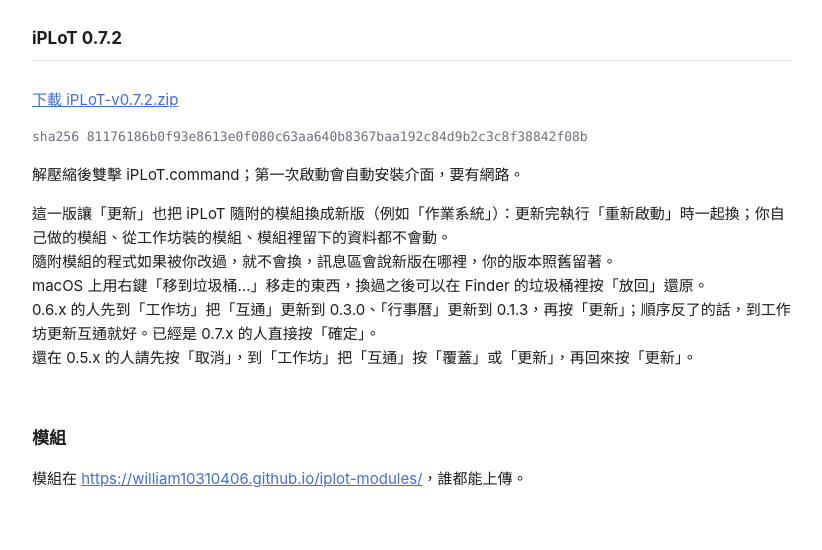
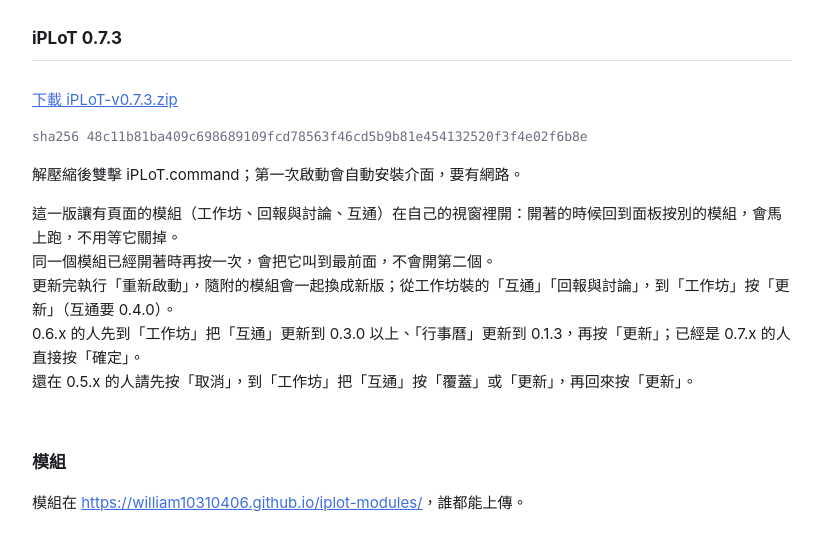
Before and after one commit to william10310406/iplot-workshop, a plain HTML site: page index.html in a window 1280 px wide. Shown: the part 58-608 px from the top of the page, without its empty margins (228-1050 px from the left). Drawn offline with Linux system fonts and the light colour scheme.

Commit message:
0.7.3（v0.7.3，f173d59）

```diff
--- a/index.html
+++ b/index.html
@@ -23,15 +23,15 @@ a { color: var(--accent); }
 </head>
 <body>
 <h1>iPLoT 工作坊</h1>
-<h2>iPLoT 0.7.2</h2>
+<h2>iPLoT 0.7.3</h2>
 <div class="box">
-<p><a href="https://william10310406.github.io/iplot-workshop/iPLoT-v0.7.2.zip">下載 iPLoT-v0.7.2.zip</a></p>
-<p class="sha">sha256 81176186b0f93e8613e0f080c63aa640b8367baa192c84d9b2c3c8f38842f08b</p>
+<p><a href="https://william10310406.github.io/iplot-workshop/iPLoT-v0.7.3.zip">下載 iPLoT-v0.7.3.zip</a></p>
+<p class="sha">sha256 48c11b81ba409c698689109fcd78563f46cd5b9b81e454132520f3f4e02f6b8e</p>
 <p>解壓縮後雙擊 iPLoT.command；第一次啟動會自動安裝介面，要有網路。</p>
-<p class="notes">這一版讓「更新」也把 iPLoT 隨附的模組換成新版（例如「作業系統」）：更新完執行「重新啟動」時一起換；你自己做的模組、從工作坊裝的模組、模組裡留下的資料都不會動。
-隨附模組的程式如果被你改過，就不會換，訊息區會說新版在哪裡，你的版本照舊留著。
-macOS 上用右鍵「移到垃圾桶…」移走的東西，換過之後可以在 Finder 的垃圾桶裡按「放回」還原。
-0.6.x 的人先到「工作坊」把「互通」更新到 0.3.0、「行事曆」更新到 0.1.3，再按「更新」；順序反了的話，到工作坊更新互通就好。已經是 0.7.x 的人直接按「確定」。
+<p class="notes">這一版讓有頁面的模組（工作坊、回報與討論、互通）在自己的視窗裡開：開著的時候回到面板按別的模組，會馬上跑，不用等它關掉。
+同一個模組已經開著時再按一次，會把它叫到最前面，不會開第二個。
+更新完執行「重新啟動」，隨附的模組會一起換成新版；從工作坊裝的「互通」「回報與討論」，到「工作坊」按「更新」（互通要 0.4.0）。
+0.6.x 的人先到「工作坊」把「互通」更新到 0.3.0 以上、「行事曆」更新到 0.1.3，再按「更新」；已經是 0.7.x 的人直接按「確定」。
 還在 0.5.x 的人請先按「取消」，到「工作坊」把「互通」按「覆蓋」或「更新」，再回來按「更新」。</p>
 </div>
 <h2>模組</h2>
```
Also changed, not shown: update.json (+4 -4 lines), 1 other file.
